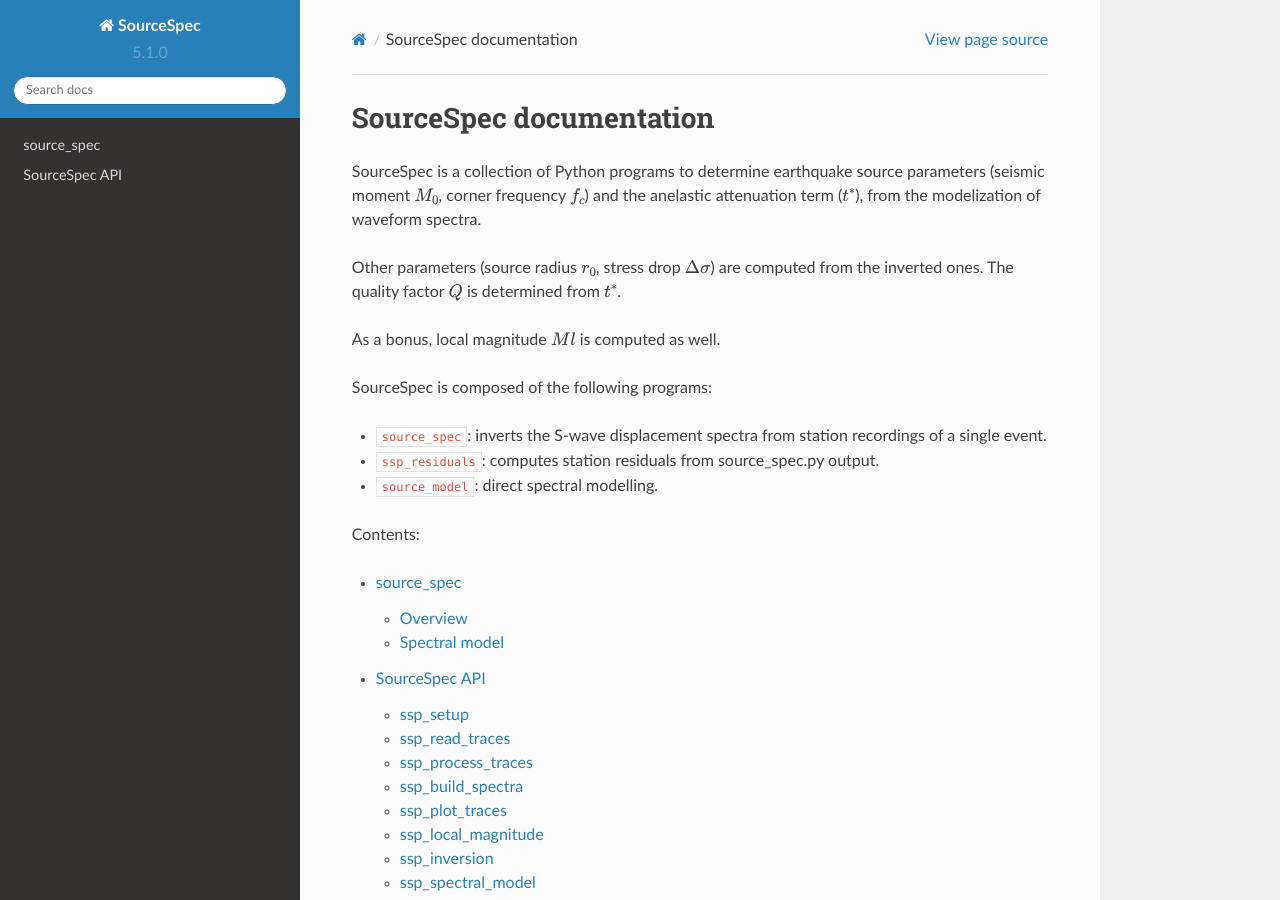
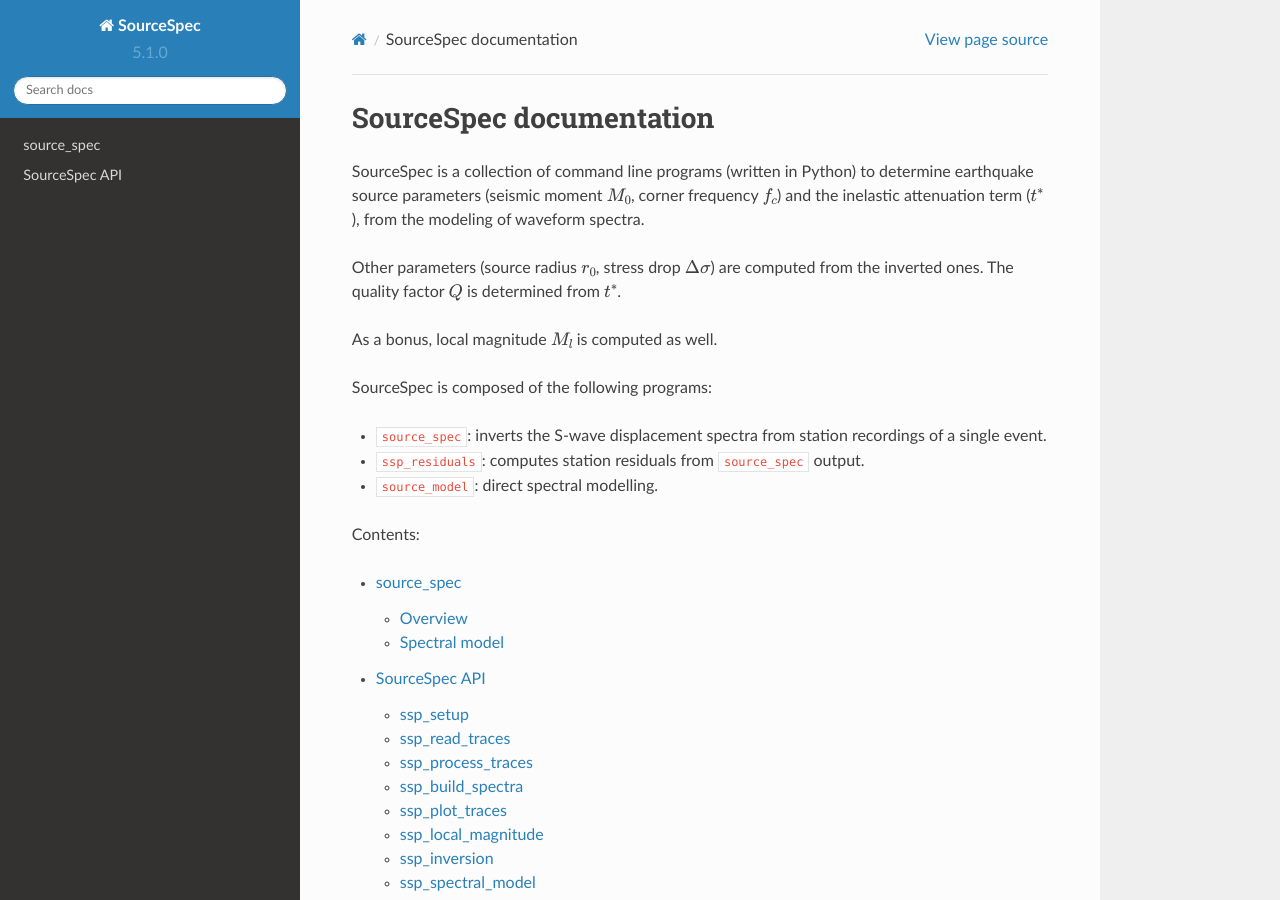
Before and after one commit to SeismicSource/sourcespec, a Sphinx documentation site: the page built from doc/index.rst, in a window 1280 px wide and 900 px high. Built offline with Sphinx 7.4.7 and the Read the Docs theme 2.0.0, drawn with Linux system fonts in a browser that asks for light colours; the version number is read from the project's files by our own code.

Commit message:
Small changes in doc

```diff
--- a/doc/index.rst
+++ b/doc/index.rst
@@ -6,22 +6,22 @@
 SourceSpec documentation
 ========================
 
-SourceSpec is a collection of Python programs to determine earthquake source
-parameters (seismic moment :math:`M_0`, corner frequency :math:`f_c`) and the
-anelastic attenuation term (:math:`t^*`), from the modelization of waveform
-spectra.
+SourceSpec is a collection of command line programs (written in Python) to
+determine earthquake source parameters (seismic moment :math:`M_0`, corner
+frequency :math:`f_c`) and the inelastic attenuation term (:math:`t^*`), from
+the modeling of waveform spectra.
 
 Other parameters (source radius :math:`r_0`, stress drop :math:`\Delta \sigma`)
 are computed from the inverted ones. The quality factor :math:`Q` is determined
 from :math:`t^*`.
 
-As a bonus, local magnitude :math:`Ml` is computed as well.
+As a bonus, local magnitude :math:`M_l` is computed as well.
 
 SourceSpec is composed of the following programs:
 
 * ``source_spec``: inverts the S-wave displacement spectra from station
   recordings of a single event.
-* ``ssp_residuals``: computes station residuals from source_spec.py output.
+* ``ssp_residuals``: computes station residuals from ``source_spec`` output.
 * ``source_model``: direct spectral modelling.
 
 
```
